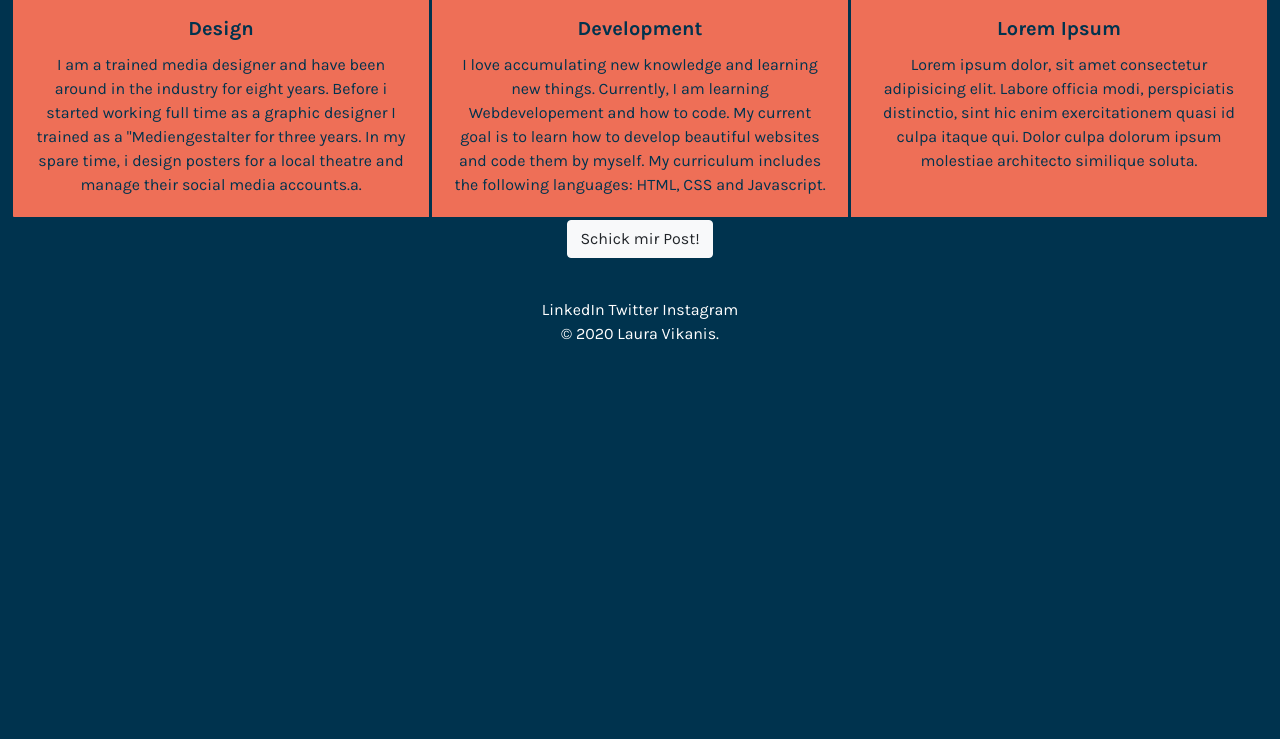
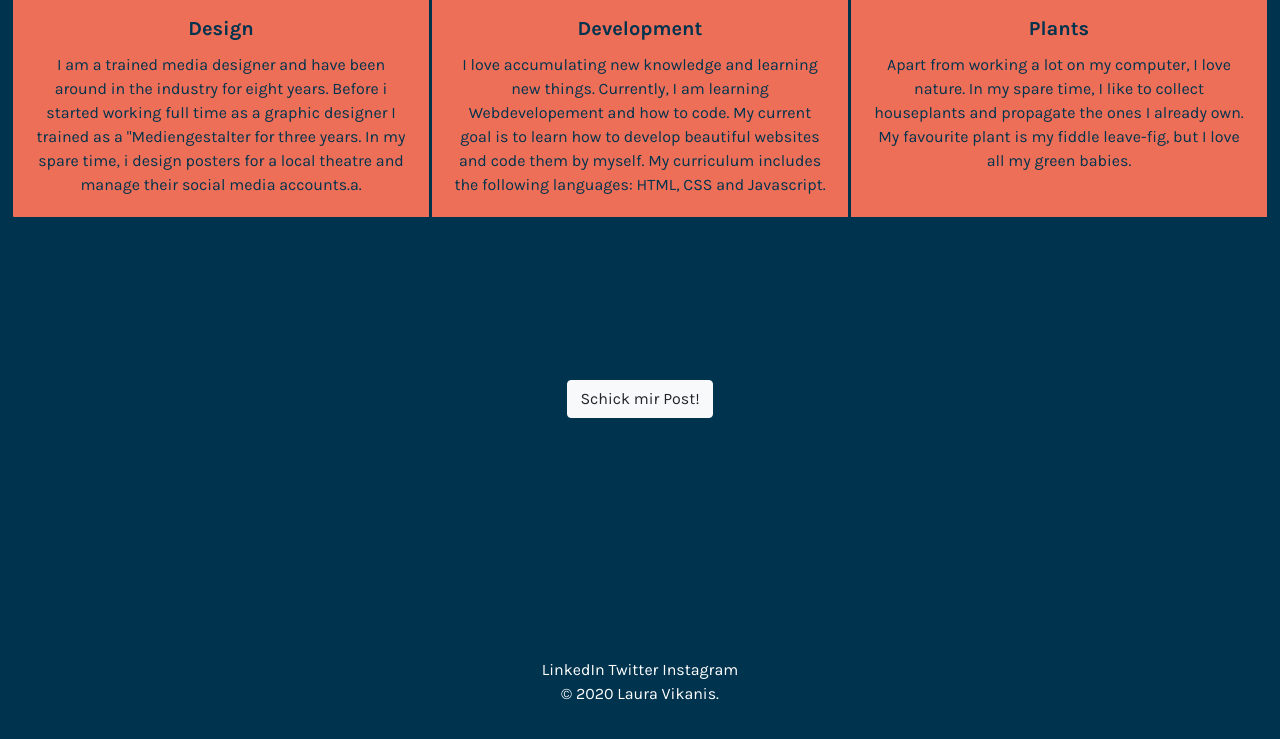
Before and after one commit to lauravikanis/Portfolio, a website: page index.html in a window 1280 px wide. Shown: the part 1464-2203 px from the top of the page. Before the commit the page ends 1876 px from the top, so only its background shows below. Drawn offline with nearby package versions, Linux system fonts and the light colour scheme.

Commit message:
add changes

```diff
--- a/index.html
+++ b/index.html
@@ -146,19 +146,19 @@
           alt="..."
         />
         <div class="card-body">
-          <h5 class="card-title">Lorem Ipsum</h5>
+          <h5 class="card-title">Plants</h5>
           <p class="card-text">
-            Lorem ipsum dolor, sit amet consectetur adipisicing elit. Labore
-            officia modi, perspiciatis distinctio, sint hic enim exercitationem
-            quasi id culpa itaque qui. Dolor culpa dolorum ipsum molestiae
-            architecto similique soluta.
+            Apart from working a lot on my computer, I love nature. In my spare
+          time, I like to collect houseplants and propagate the ones I already
+          own. My favourite plant is my fiddle leave-fig, but I love all my
+          green babies.
           </p>
         </div>
       </div>
     </div>
   </section>
    <!-- Hier ist ein Contact-Button -->
-   <div class="container"><button type="button" class="btn btn-primary btn-light">Schick mir Post!</button>
+   <div class="container mailbutton"><button type="button" class="btn btn-primary btn-light">Schick mir Post!</button>
    </div>
 
     <section id="contact">
--- a/scss/custom.scss
+++ b/scss/custom.scss
@@ -64,7 +64,7 @@ a {
 }
 
 #contact {
-  padding: 2.5rem 5rem;
+  padding: 5rem;
 }
 .container {
   margin: 0 auto;
```
Also changed, not shown: css/custom.css.
